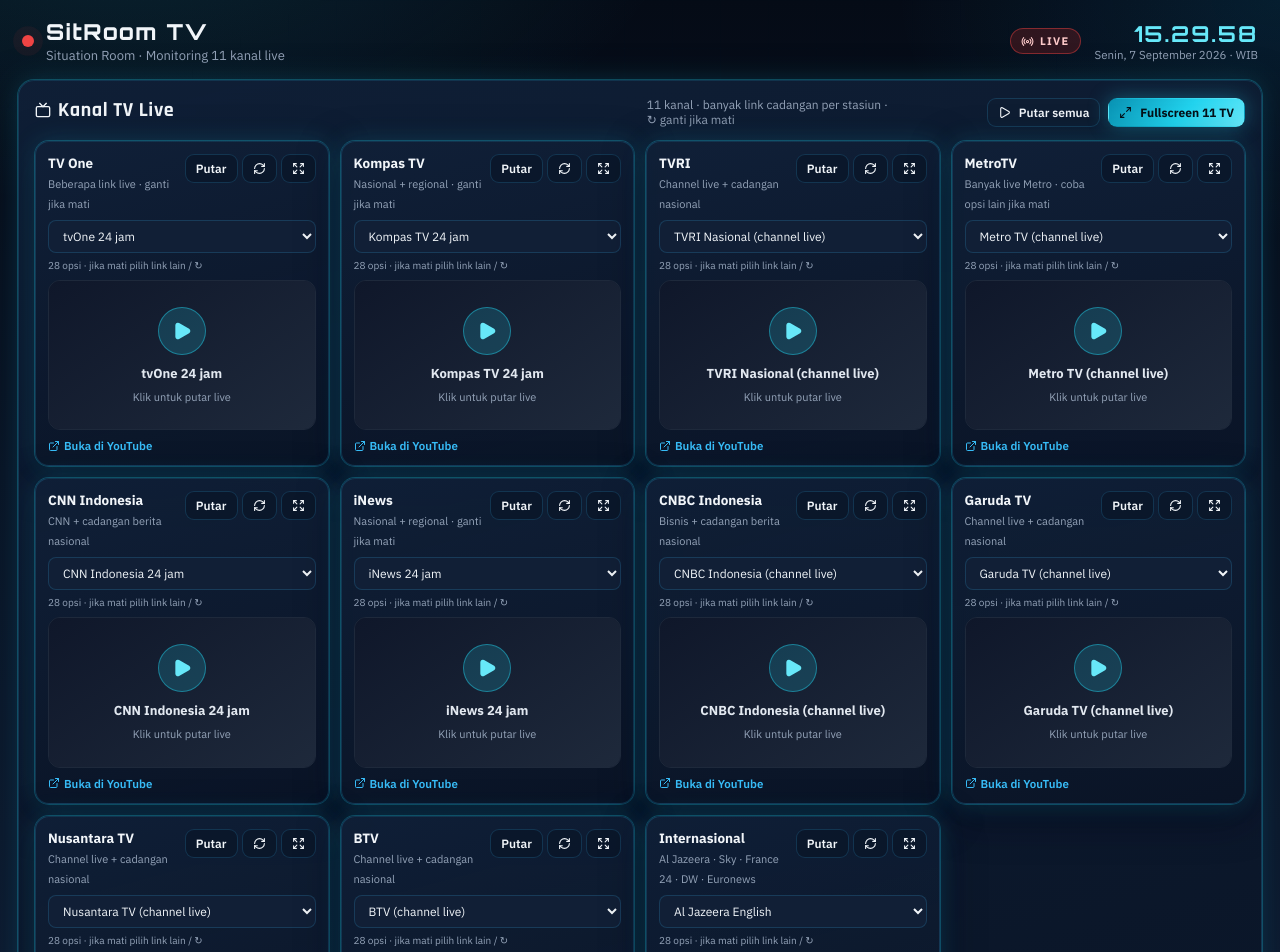
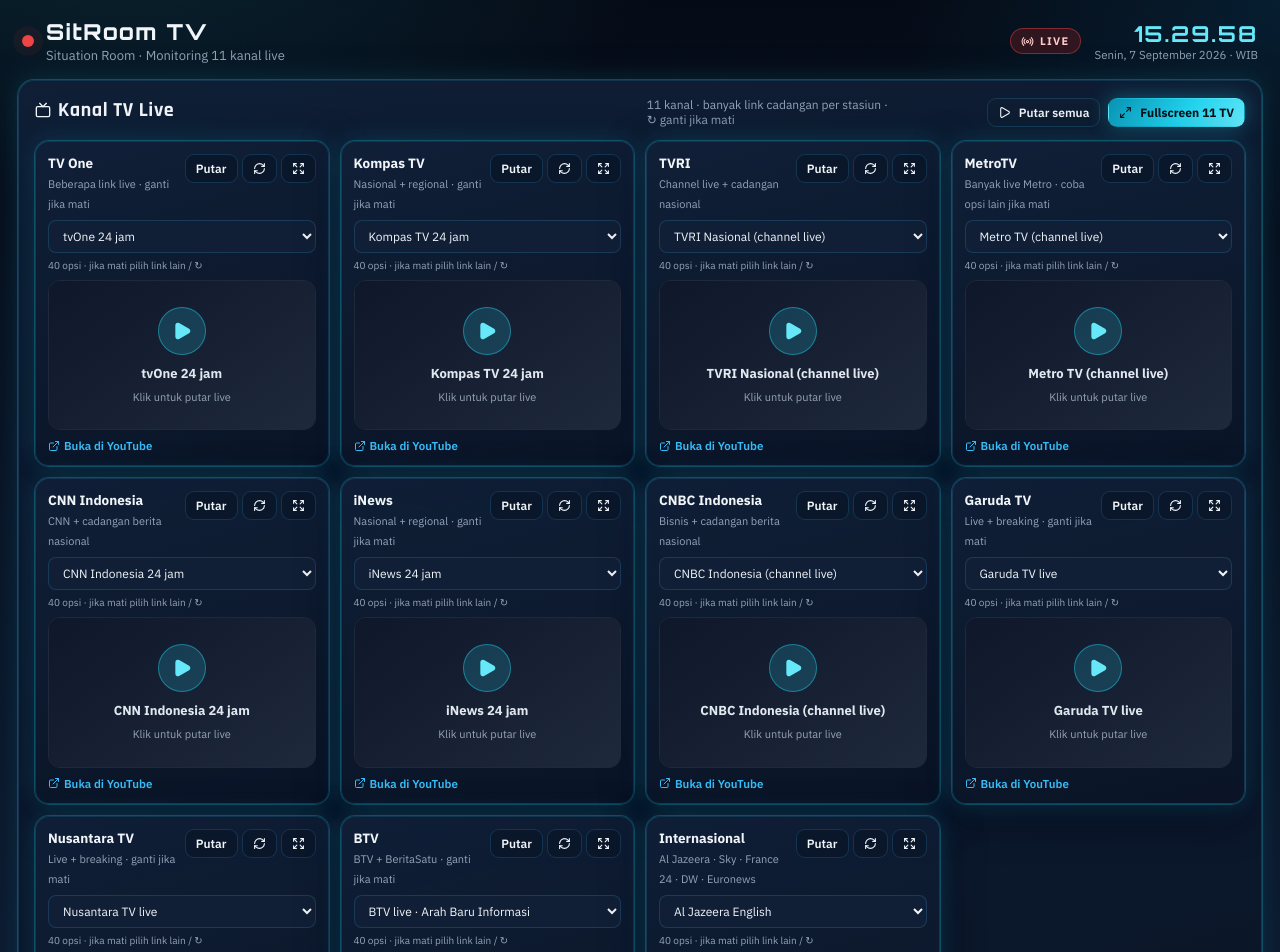
Before and after one commit to abah/SitRoomTV, a React (Vite) app: page / in a window 1280 px wide. Shown: the top 952 px of the page. Built offline with nearby package versions, Linux system fonts and the light colour scheme.

Commit message:
Fix Garuda, Nusantara, and BTV stream defaults
Prefer concrete YouTube video IDs over channel live_stream
embeds, and add BeritaSatu backups for BTV.

Co-authored-by: AbahRaditya <abah@users.noreply.github.com>

```diff
--- a/src/tvStreams.ts
+++ b/src/tvStreams.ts
@@ -150,9 +150,46 @@ export const TV_STREAM_CATALOG: TvStreamOption[] = [
 
   /* —— Garuda TV / Nusantara TV / BTV —— */
   {
+    id: "garuda-live",
+    label: "Garuda TV live",
+    videoId: "6k9nOc6RuXY",
+    channelId: "UCmXp0n4Oq8DGzjRZj3EvG4Q",
+  },
+  {
+    id: "garuda-breaking",
+    label: "Garuda TV · Breaking News",
+    videoId: "cAhGxenukeo",
+  },
+  {
+    id: "garuda-halim",
+    label: "Garuda TV · Halim / Krakatau",
+    videoId: "yXyAjwi7dHo",
+  },
+  {
     id: "garuda-channel",
     label: "Garuda TV (channel live)",
     channelId: "UCmXp0n4Oq8DGzjRZj3EvG4Q",
+  },
+  {
+    id: "nusantara-live",
+    label: "Nusantara TV live",
+    videoId: "OP9MloieXYw",
+    channelId: "UCAMpZJJNQPZ6q7ZYKJV1igQ",
+  },
+  {
+    id: "nusantara-krakatau",
+    label: "Nusantara · Erupsi Anak Krakatau",
+    videoId: "8ndkO6gEeaQ",
+  },
+  {
+    id: "nusantara-ratas",
+    label: "Nusantara · Ratas Bencana",
+    videoId: "FqZ3Z874T5I",
+  },
+  {
+    id: "nusantara-suara",
+    label: "Nusantara · Suara Nusantara",
+    videoId: "XSSw7jUJFpc",
   },
   {
     id: "nusantara-channel",
@@ -160,9 +197,36 @@ export const TV_STREAM_CATALOG: TvStreamOption[] = [
     channelId: "UCAMpZJJNQPZ6q7ZYKJV1igQ",
   },
   {
+    id: "btv-live",
+    label: "BTV live · Arah Baru Informasi",
+    videoId: "bWS6nvXQUlM",
+    channelId: "UCo6NXGgBiaXcvdF2vHXGB4A",
+  },
+  {
+    id: "btv-krakatau",
+    label: "BTV · Breaking Krakatau",
+    videoId: "Ocl-8-xlGZc",
+  },
+  {
+    id: "btv-dampak",
+    label: "BTV · Dampak Erupsi",
+    videoId: "1lrIncJ8szQ",
+  },
+  {
     id: "btv-channel",
     label: "BTV (channel live)",
     channelId: "UCo6NXGgBiaXcvdF2vHXGB4A",
+  },
+  {
+    id: "beritasatu-breaking",
+    label: "BeritaSatu · Breaking News",
+    videoId: "UYFL-2TPfWw",
+    channelId: "UCqLsfkQSM0yfyGvONAGWd3Q",
+  },
+  {
+    id: "beritasatu-channel",
+    label: "BeritaSatu (channel live)",
+    channelId: "UCqLsfkQSM0yfyGvONAGWd3Q",
   },
 
   /* —— Internasional —— */
@@ -325,46 +389,52 @@ export const TV_CATEGORIES: TvCategory[] = [
   {
     id: "garuda",
     title: "Garuda TV",
-    hint: "Channel live + cadangan nasional",
+    hint: "Live + breaking · ganti jika mati",
     options: optionsWithDefaults(
+      "garuda-live",
+      "garuda-breaking",
+      "garuda-halim",
       "garuda-channel",
-      "nusantara-channel",
-      "btv-channel",
+      "nusantara-live",
+      "btv-live",
       "cnnid-24jam",
       "metro-24jam",
       "kompas-24jam",
       "tvone-24jam",
-      "inews-24jam",
     ),
   },
   {
     id: "nusantara",
     title: "Nusantara TV",
-    hint: "Channel live + cadangan nasional",
+    hint: "Live + breaking · ganti jika mati",
     options: optionsWithDefaults(
+      "nusantara-live",
+      "nusantara-krakatau",
+      "nusantara-ratas",
+      "nusantara-suara",
       "nusantara-channel",
-      "garuda-channel",
-      "btv-channel",
+      "garuda-live",
+      "btv-live",
       "kompas-24jam",
       "cnnid-24jam",
       "metro-24jam",
-      "tvone-24jam",
-      "inews-24jam",
     ),
   },
   {
     id: "btv",
     title: "BTV",
-    hint: "Channel live + cadangan nasional",
+    hint: "BTV + BeritaSatu · ganti jika mati",
     options: optionsWithDefaults(
+      "btv-live",
+      "btv-krakatau",
+      "btv-dampak",
       "btv-channel",
-      "garuda-channel",
-      "nusantara-channel",
+      "beritasatu-breaking",
+      "beritasatu-channel",
+      "garuda-live",
+      "nusantara-live",
       "cnbc-channel",
       "cnnid-24jam",
-      "metro-24jam",
-      "kompas-24jam",
-      "tvone-24jam",
     ),
   },
   {
```
